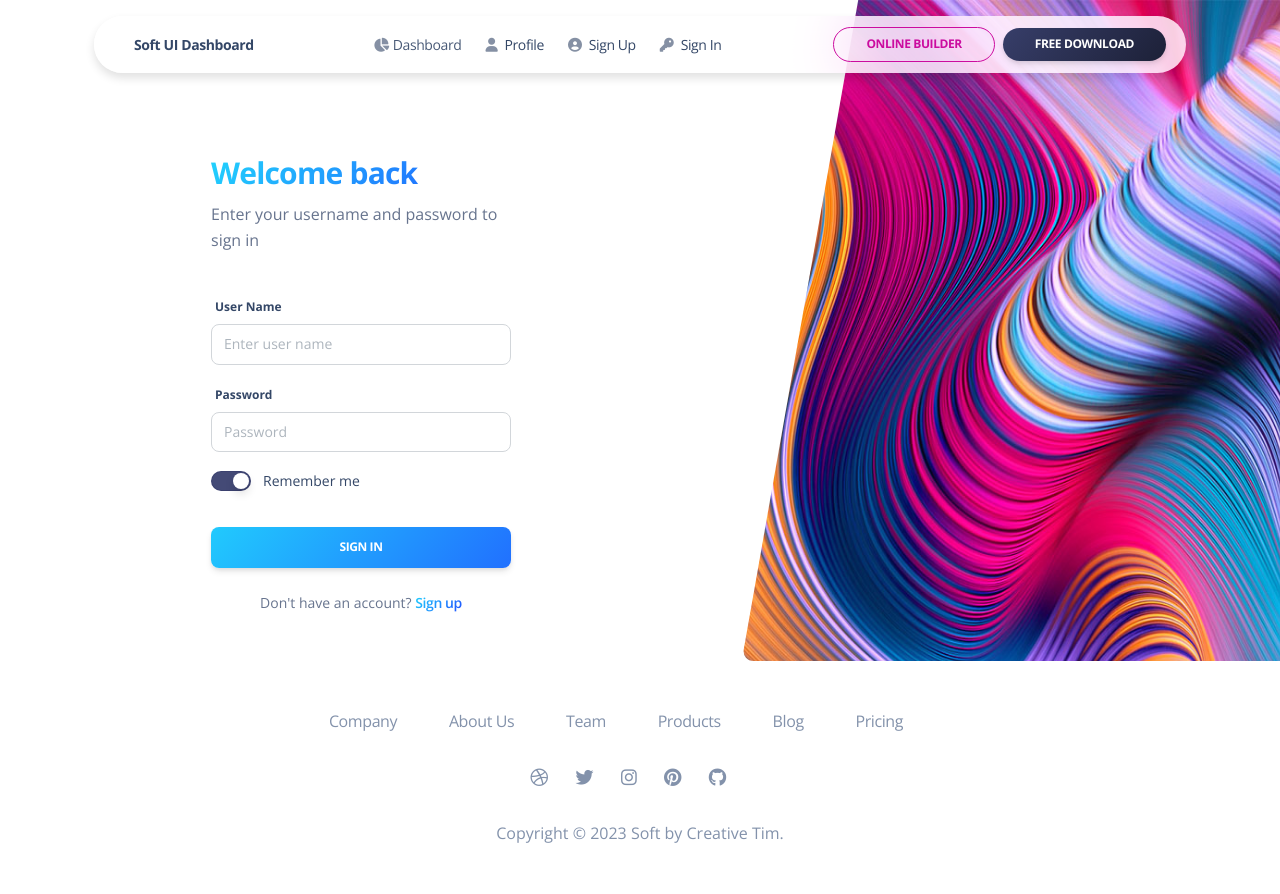
After one commit to saniya123x/criteria, a PHP site: page /index.php in a window 1280 px wide. The commit adds this page. Run offline with PHP 8.4, Linux system fonts and the light colour scheme; some libraries are stand-ins or nearby versions.

Commit message:
created some api files, and made changes in admin and user files

```diff
--- a/api/addplacement.php
+++ b/api/addplacement.php
@@ -1,4 +1,5 @@
 <?php
+session_start();
 include 'dbcon.php';
 $sname = $_POST["StudentName"];
 $year = $_POST["Year"];
@@ -7,11 +8,12 @@ $ename = $_POST["EmployerName"];
 $pay = $_POST["PayPackage"];
 $scon = $_POST["Scontact"];
 $econ = $_POST["Econtact"];
-$did = $_POST["did"];
+//$did = $_POST["did"];
+$did= $_SESSION['did'];
 $sql = "INSERT INTO placement (StudentName,Year,GraduatedProgram,EmployerName,PayPackage,Scontact,Econtact,did)
 VALUES ('$sname', $year, '$gprgrm', '$ename', $pay, '$scon','$econ',$did )";
 if (mysqli_query($conn, $sql)) {
-  echo "New record created successfully";
+  header("location:../users/user.php");
 } else {
   echo "Error: " . $sql . "<br>" . mysqli_error($conn);
 }
--- /dev/null
+++ b/index.php
@@ -0,0 +1,237 @@
+<?php
+session_start();
+include 'api/dbcon.php';
+$err = "";
+if(isset($_POST["UserName"])){
+$user = $_POST["UserName"];
+$pass = $_POST["Password"];
+
+$sql = "select * from login where UserName='$user' AND Password='$pass'";
+if ($res=mysqli_query($conn, $sql)) {
+    $rowcount=mysqli_num_rows($res);
+    if($rowcount  >0){
+        $row = mysqli_fetch_assoc($res);
+        $_SESSION['did'] = $row["did"];
+        if($row["did"] == 1){
+            header("location:admin/Department_details.html");
+        }
+        else{
+            header("location:users/user.php");
+        }
+        }else{
+        $err="wrong username and password!";
+    }
+}
+}
+?>
+
+<!DOCTYPE html>
+<html lang="en">
+
+<head>
+  <meta charset="utf-8" />
+  <meta name="viewport" content="width=device-width, initial-scale=1, shrink-to-fit=no">
+  <link rel="apple-touch-icon" sizes="76x76" href="../assets/img/apple-icon.png">
+  <link rel="icon" type="image/png" href="../assets/img/favicon.png">
+  <title>
+    Soft UI Dashboard by Creative Tim
+  </title>
+  <!--     Fonts and icons     -->
+  <link href="https://fonts.googleapis.com/css?family=Open+Sans:300,400,600,700" rel="stylesheet" />
+  <!-- Nucleo Icons -->
+  <link href="assets/css/nucleo-icons.css" rel="stylesheet" />
+  <link href="assets/css/nucleo-svg.css" rel="stylesheet" />
+  <!-- Font Awesome Icons -->
+  <script src="https://kit.fontawesome.com/42d5adcbca.js" crossorigin="anonymous"></script>
+  <link href="assets/css/nucleo-svg.css" rel="stylesheet" />
+  <!-- CSS Files -->
+  <link id="pagestyle" href="assets/css/soft-ui-dashboard.css?v=1.0.7" rel="stylesheet" />
+  <!-- Nepcha Analytics (nepcha.com) -->
+  <!-- Nepcha is a easy-to-use web analytics. No cookies and fully compliant with GDPR, CCPA and PECR. -->
+  <script defer data-site="YOUR_DOMAIN_HERE" src="https://api.nepcha.com/js/nepcha-analytics.js"></script>
+</head>
+
+<body class="">
+  <div class="container position-sticky z-index-sticky top-0">
+    <div class="row">
+      <div class="col-12">
+        <!-- Navbar -->
+        <nav class="navbar navbar-expand-lg blur blur-rounded top-0 z-index-3 shadow position-absolute my-3 py-2 start-0 end-0 mx-4">
+          <div class="container-fluid pe-0">
+            <a class="navbar-brand font-weight-bolder ms-lg-0 ms-3 " href="../pages/dashboard.html">
+              Soft UI Dashboard
+            </a>
+            <button class="navbar-toggler shadow-none ms-2" type="button" data-bs-toggle="collapse" data-bs-target="#navigation" aria-controls="navigation" aria-expanded="false" aria-label="Toggle navigation">
+              <span class="navbar-toggler-icon mt-2">
+                <span class="navbar-toggler-bar bar1"></span>
+                <span class="navbar-toggler-bar bar2"></span>
+                <span class="navbar-toggler-bar bar3"></span>
+              </span>
+            </button>
+            <div class="collapse navbar-collapse" id="navigation">
+              <ul class="navbar-nav mx-auto ms-xl-auto me-xl-7">
+                <li class="nav-item">
+                  <a class="nav-link d-flex align-items-center me-2 active" aria-current="page" href="../pages/dashboard.html">
+                    <i class="fa fa-chart-pie opacity-6 text-dark me-1"></i>
+                    Dashboard
+                  </a>
+                </li>
+                <li class="nav-item">
+                  <a class="nav-link me-2" href="../pages/profile.html">
+                    <i class="fa fa-user opacity-6 text-dark me-1"></i>
+                    Profile
+                  </a>
+                </li>
+                <li class="nav-item">
+                  <a class="nav-link me-2" href="../pages/sign-up.html">
+                    <i class="fas fa-user-circle opacity-6 text-dark me-1"></i>
+                    Sign Up
+                  </a>
+                </li>
+                <li class="nav-item">
+                  <a class="nav-link me-2" href="../pages/sign-in.html">
+                    <i class="fas fa-key opacity-6 text-dark me-1"></i>
+                    Sign In
+                  </a>
+                </li>
+              </ul>
+              <li class="nav-item d-flex align-items-center">
+                <a class="btn btn-round btn-sm mb-0 btn-outline-primary me-2" target="_blank" href="https://www.creative-tim.com/builder?ref=navbar-soft-ui-dashboard">Online Builder</a>
+              </li>
+              <ul class="navbar-nav d-lg-block d-none">
+                <li class="nav-item">
+                  <a href="https://www.creative-tim.com/product/soft-ui-dashboard" class="btn btn-sm btn-round mb-0 me-1 bg-gradient-dark">Free download</a>
+                </li>
+              </ul>
+            </div>
+          </div>
+        </nav>
+        <!-- End Navbar -->
+      </div>
+    </div>
+  </div>
+  <main class="main-content  mt-0">
+    <section>
+      <div class="page-header min-vh-75">
+        <div class="container">
+          <div class="row">
+            <div class="col-xl-4 col-lg-5 col-md-6 d-flex flex-column mx-auto">
+              <div class="card card-plain mt-8">
+                <div class="card-header pb-0 text-left bg-transparent">
+                  <h3 class="font-weight-bolder text-info text-gradient">Welcome back</h3>
+                  <p class="mb-0">Enter your username and password to sign in</p>
+                </div>
+
+                <div class="card-body">
+                    <p style="color: red;"><?php echo $err  ?></p>
+                  <form role="form" method="post">
+                    <label>User Name</label>
+                    <div class="mb-3">
+                      <input type="text" name="UserName" class="form-control" placeholder="Enter user name" aria-label="name" aria-describedby="name-addon" required>
+                    </div>
+                    <label>Password</label>
+                    <div class="mb-3">
+                      <input type="password" name="Password" class="form-control" placeholder="Password" aria-label="Password" aria-describedby="password-addon" required>
+                    </div>
+                    <div class="form-check form-switch">
+                      <input class="form-check-input" type="checkbox" id="rememberMe" checked="">
+                      <label class="form-check-label" for="rememberMe">Remember me</label>
+                    </div>
+                    <div class="text-center">
+                      <button type="submit" class="btn bg-gradient-info w-100 mt-4 mb-0">Sign in</button>
+                    </div>
+                  </form>
+                </div>
+                <div class="card-footer text-center pt-0 px-lg-2 px-1">
+                  <p class="mb-4 text-sm mx-auto">
+                    Don't have an account?
+                    <a href="javascript:;" class="text-info text-gradient font-weight-bold">Sign up</a>
+                  </p>
+                </div>
+              </div>
+            </div>
+            <div class="col-md-6">
+              <div class="oblique position-absolute top-0 h-100 d-md-block d-none me-n8">
+                <div class="oblique-image bg-cover position-absolute fixed-top ms-auto h-100 z-index-0 ms-n6" style="background-image:url('../assets/img/curved-images/curved6.jpg')"></div>
+              </div>
+            </div>
+          </div>
+        </div>
+      </div>
+    </section>
+  </main>
+  <!-- -------- START FOOTER 3 w/ COMPANY DESCRIPTION WITH LINKS & SOCIAL ICONS & COPYRIGHT ------- -->
+  <footer class="footer py-5">
+    <div class="container">
+      <div class="row">
+        <div class="col-lg-8 mb-4 mx-auto text-center">
+          <a href="javascript:;" target="_blank" class="text-secondary me-xl-5 me-3 mb-sm-0 mb-2">
+            Company
+          </a>
+          <a href="javascript:;" target="_blank" class="text-secondary me-xl-5 me-3 mb-sm-0 mb-2">
+            About Us
+          </a>
+          <a href="javascript:;" target="_blank" class="text-secondary me-xl-5 me-3 mb-sm-0 mb-2">
+            Team
+          </a>
+          <a href="javascript:;" target="_blank" class="text-secondary me-xl-5 me-3 mb-sm-0 mb-2">
+            Products
+          </a>
+          <a href="javascript:;" target="_blank" class="text-secondary me-xl-5 me-3 mb-sm-0 mb-2">
+            Blog
+          </a>
+          <a href="javascript:;" target="_blank" class="text-secondary me-xl-5 me-3 mb-sm-0 mb-2">
+            Pricing
+          </a>
+        </div>
+        <div class="col-lg-8 mx-auto text-center mb-4 mt-2">
+          <a href="javascript:;" target="_blank" class="text-secondary me-xl-4 me-4">
+            <span class="text-lg fab fa-dribbble"></span>
+          </a>
+          <a href="javascript:;" target="_blank" class="text-secondary me-xl-4 me-4">
+            <span class="text-lg fab fa-twitter"></span>
+          </a>
+          <a href="javascript:;" target="_blank" class="text-secondary me-xl-4 me-4">
+            <span class="text-lg fab fa-instagram"></span>
+          </a>
+          <a href="javascript:;" target="_blank" class="text-secondary me-xl-4 me-4">
+            <span class="text-lg fab fa-pinterest"></span>
+          </a>
+          <a href="javascript:;" target="_blank" class="text-secondary me-xl-4 me-4">
+            <span class="text-lg fab fa-github"></span>
+          </a>
+        </div>
+      </div>
+      <div class="row">
+        <div class="col-8 mx-auto text-center mt-1">
+          <p class="mb-0 text-secondary">
+            Copyright © <script>
+              document.write(new Date().getFullYear())
+            </script> Soft by Creative Tim.
+          </p>
+        </div>
+      </div>
+    </div>
+  </footer>
+  <!-- -------- END FOOTER 3 w/ COMPANY DESCRIPTION WITH LINKS & SOCIAL ICONS & COPYRIGHT ------- -->
+  <!--   Core JS Files   -->
+  <script src="../assets/js/core/popper.min.js"></script>
+  <script src="../assets/js/core/bootstrap.min.js"></script>
+  <script src="../assets/js/plugins/perfect-scrollbar.min.js"></script>
+  <script src="../assets/js/plugins/smooth-scrollbar.min.js"></script>
+  <script>
+    var win = navigator.platform.indexOf('Win') > -1;
+    if (win && document.querySelector('#sidenav-scrollbar')) {
+      var options = {
+        damping: '0.5'
+      }
+      Scrollbar.init(document.querySelector('#sidenav-scrollbar'), options);
+    }
+  </script>
+  <!-- Github buttons -->
+  <script async defer src="https://buttons.github.io/buttons.js"></script>
+  <!-- Control Center for Soft Dashboard: parallax effects, scripts for the example pages etc -->
+  <script src="assets/js/soft-ui-dashboard.min.js?v=1.0.7"></script>
+</body>
+
+</html>
```
Also changed, not shown: admin/Department_details.html (+6 -6 lines), api/adddepartment.php (+4 -3 lines), api/addprogression.php (+4 -3 lines), api/deletedep.php (added, +12 -0 lines), api/deleteplace.php (added, +12 -0 lines), api/deleteprgrsn.php (added, +12 -0 lines), api/updatedep.php (added, +15 -0 lines), api/updateplace.php (added, +15 -0 lines), api/updateprgrsn.php (added, +15 -0 lines), users/user.php (+8 -8 lines), users/user2.php (+5 -5 lines).
